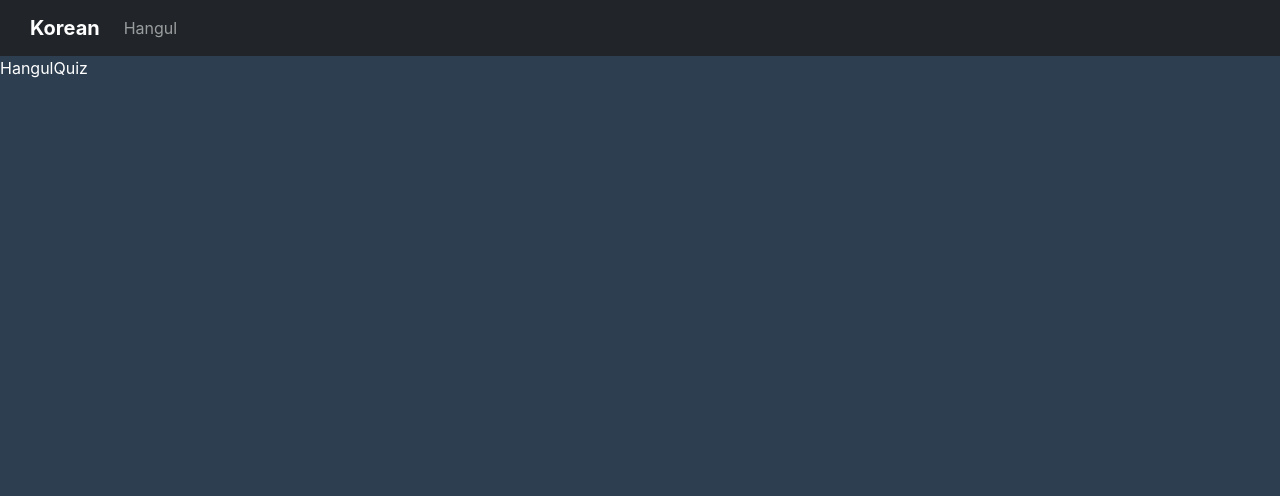
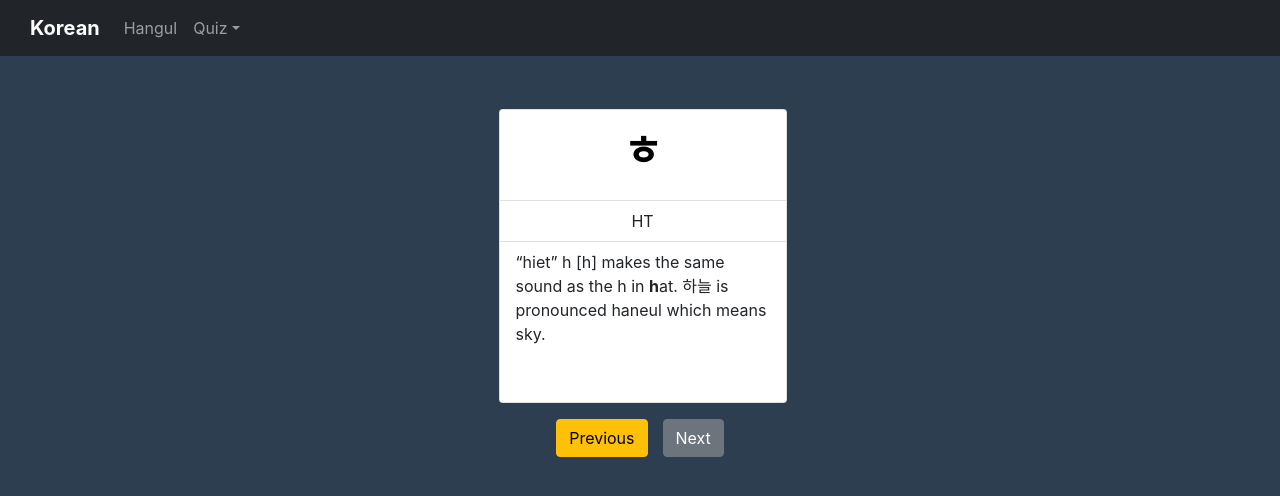
Before and after one commit to Asif-Dev-Fr/Korean-Language, a React (Create React App) app: page /quiz/hangul in a window 1280 px wide. Shown: the top 496 px of the page. Built offline with nearby package versions, Linux system fonts and the light colour scheme.

Commit message:
quiz improvement

```diff
--- a/src/App.css
+++ b/src/App.css
@@ -29,5 +29,5 @@ body {
 }
 
 .container .cardRow .card .list-group .sentence {
-  height: 120px;
+  height: 160px;
 }
--- a/src/App.js
+++ b/src/App.js
@@ -14,7 +14,6 @@ function App() {
           <Route path="/" element={<Homepage />} />
           <Route path="/hangul" element={<Hangul />} />
           <Route path="/quiz/hangul" element={<HangulQuiz />} />
-
         </Routes>
       </Router>
     </div>
--- a/src/components/Cards.jsx
+++ b/src/components/Cards.jsx
@@ -3,13 +3,22 @@ import Card from "react-bootstrap/Card";
 import ListGroup from "react-bootstrap/ListGroup";
 
 const Cards = ({ data }) => {
+
+  // Methods
+  const upperCase = (str) => {
+    let tmp = []
+    for(let character of str) {
+      tmp.push(character.toUpperCase())
+    }
+    return tmp
+  }
   return (
     <Card className="card">
       <Card.Body>
         <Card.Title>{data.character}</Card.Title>
       </Card.Body>
       <ListGroup variant="flush">
-        <ListGroup.Item>{data.romanization}</ListGroup.Item>
+        <ListGroup.Item className="text-center">{upperCase(data.romanization)}</ListGroup.Item>
         <ListGroup.Item className="sentence">
           <span
             dangerouslySetInnerHTML={{
@@ -17,7 +26,6 @@ const Cards = ({ data }) => {
             }}
           ></span>
         </ListGroup.Item>
-        <ListGroup.Item>Vestibulum at eros</ListGroup.Item>
       </ListGroup>
     </Card>
   );
--- a/src/components/NavbarComponent.jsx
+++ b/src/components/NavbarComponent.jsx
@@ -1,16 +1,22 @@
 import React from "react";
 import Nav from "react-bootstrap/Nav";
 import Navbar from "react-bootstrap/Navbar";
+import NavDropdown from "react-bootstrap/NavDropdown";
 
 const NavbarComponent = () => {
   return (
     <Navbar bg="dark" variant="dark">
-
-        <Navbar.Brand style={{ marginLeft: 30, fontWeight: 700 }} href="/">Korean</Navbar.Brand>
-        <Nav className="me-auto">
-          <Nav.Link href="/hangul">Hangul</Nav.Link>
-        </Nav>
-
+      <Navbar.Brand style={{ marginLeft: 30, fontWeight: 700 }} href="/">
+        Korean
+      </Navbar.Brand>
+      <Nav className="me-auto">
+        <Nav.Link href="/hangul">Hangul</Nav.Link>
+        <NavDropdown title="Quiz" id="basic-nav-dropdown">
+          <NavDropdown.Item href="/quiz/hangul" style={{ color: "#000" }}>
+            Quiz Hangul
+          </NavDropdown.Item>
+        </NavDropdown>
+      </Nav>
     </Navbar>
   );
 };
--- a/src/pages/quizz/HangulQuiz.jsx
+++ b/src/pages/quizz/HangulQuiz.jsx
@@ -1,9 +1,65 @@
-import React from 'react'
+import React, { useEffect, useState } from "react";
+import * as dataHangul from "../../assets/data/hangul.json";
+import Cards from "../../components/Cards";
+import Button from "react-bootstrap/esm/Button";
 
 const HangulQuiz = () => {
+  const [data] = useState(dataHangul);
+  const [randomHangul, setRandomHangul] = useState([]);
+  const [currentHangul, setCurrentHangul] = useState(0);
+  const [loading, setLoading] = useState(false);
+  console.log(data);
+
+  // Methods :
+  const findRandomHangul = () => {
+    setLoading(true);
+    console.log("findRandomHangul");
+    let tmp = data.list.sort(() => 0.5 - Math.random());
+    setRandomHangul(tmp);
+    setLoading(false);
+  };
+
+  useEffect(() => {
+    findRandomHangul();
+  }, []);
+
+  const showPrevious = () => {
+    if (currentHangul !== 0)
+      setCurrentHangul((prevTurn) => {
+        return prevTurn - 1;
+      });
+  };
+
+  const showNext = () => {
+    if (currentHangul !== data.length)
+      setCurrentHangul((prevTurn) => {
+        return prevTurn + 1;
+      });
+  };
+
   return (
-    <div>HangulQuiz</div>
-  )
-}
+    !loading && (
+      <div className="container mt-5">
+        <div className="cardRow">
+          {randomHangul
+            .slice(currentHangul, currentHangul + 1)
+            .map((item, key) => (
+              <Cards key={key} data={item} />
+            ))}
+        </div>
+        <div className="quizBouton text-center mt-3">
+          <Button
+            variant="warning"
+            onClick={() => showPrevious()}
+            style={{ marginRight: "15px" }}
+          >
+            Previous
+          </Button>
+          <Button variant="secondary" onClick={() => showNext()}>Next</Button>
+        </div>
+      </div>
+    )
+  );
+};
 
-export default HangulQuiz
+export default HangulQuiz;
```
